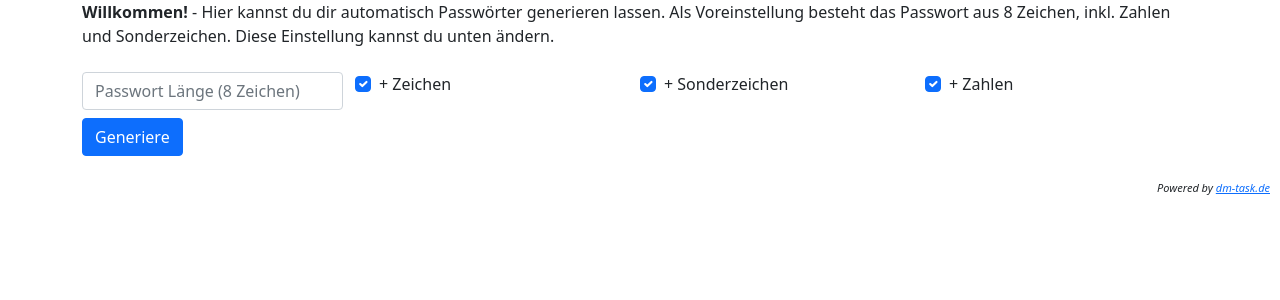
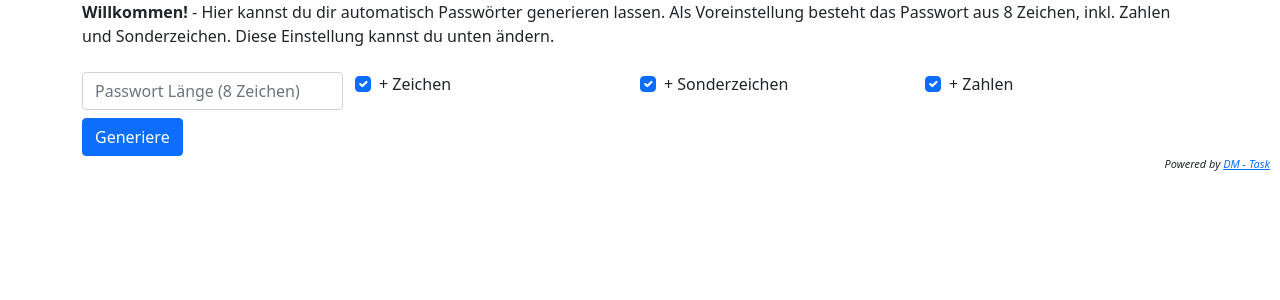
Before and after one commit to dmtask/generator, a PHP site: page / in a window 1280 px wide. Shown: the top 300 px of the page. Run offline with PHP 8.4, Linux system fonts and the light colour scheme.

Commit message:
URL angepasst; Nicht genutzen Code entfernt

```diff
--- a/index.php
+++ b/index.php
@@ -69,17 +69,9 @@
           <div id="passworts"></div>
         </div>
       </div>
-      <div class="row mt-4">
-        <div class="col-6">
-          <!--Passwort Prüfung: Ist dein gewähltes Passwort sicher?-->
-        </div>
-        <div class="col-6">
-          <!-- TODO: Input Feld + Button einbauen -->
-        </div>
-      </div>
     </div>
     <footer>
-      Powered by <a href="http://dm-task.de" target="_blank">dm-task.de</a>
+      Powered by <a href="https://dmtask.web.app/" target="_blank">DM - Task</a>
     </footer>
 
     <script src="https://cdn.jsdelivr.net/npm/bootstrap@5.0.0-beta1/dist/js/bootstrap.bundle.min.js" crossorigin="anonymous">;</script>
```
